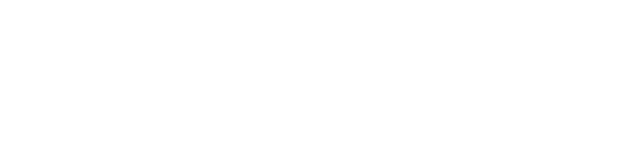
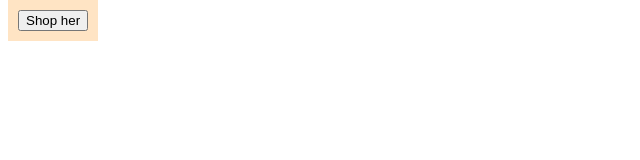
Before and after one commit to giovaterry/raahandel-ux, a plain HTML site: page index.html in a window 1280 px wide. Shown: the top 160 px of the page, without its empty margins (0-640 px from the left). Drawn offline with nearby package versions, Linux system fonts and the light colour scheme.

Commit message:
indkøbskurv
Tilføjelse af  en udkast af en kurv

```diff
--- a/index.html
+++ b/index.html
@@ -13,6 +13,14 @@
 </head>
 
 <body>
+    <div class="shopkurv">
+        <button>
+            Shop her
+        </button>
+    </div>
+
+
+
     <script src="jquery.js"></script>
     <script src="main.js"></script>
 </body>
--- a/style.css
+++ b/style.css
@@ -0,0 +1,16 @@
+body{
+    margin-bottom: 300%;
+}
+.shopkurv{
+    background-color: bisque;
+    padding: 10px;
+    display: inline-block;
+    right: auto;
+    top: 0;
+    position: fixed;
+
+}
+
+button{
+    cursor: pointer;
+}
```
